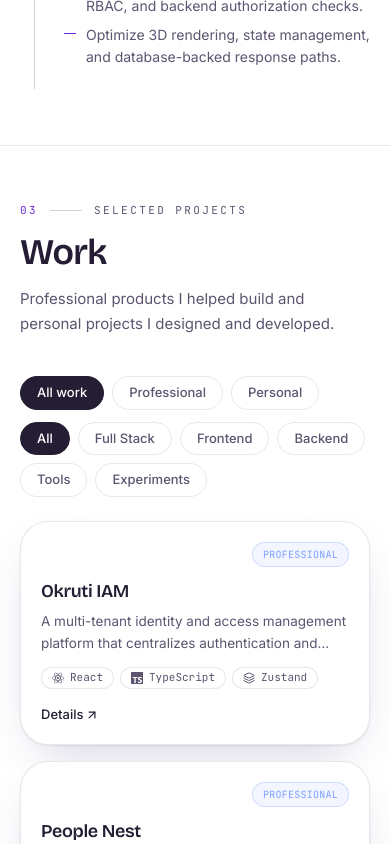
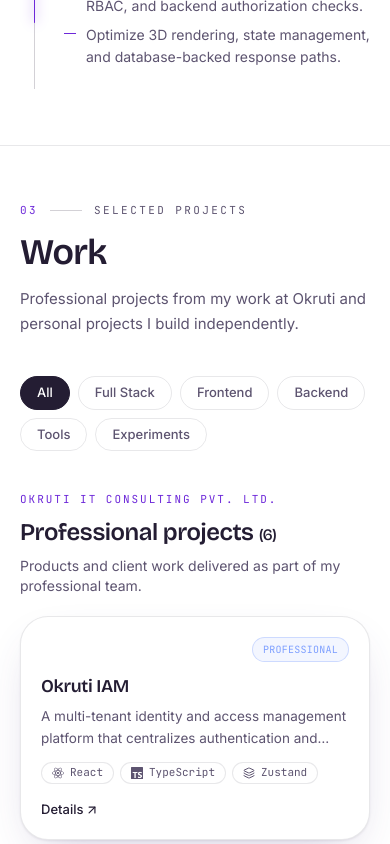
Before and after one commit to iamgauravjoshi/developer-portfolio, a Next.js app: page / in a window 390 px wide. Shown: the part 2941-3785 px from the top of the page. Built offline with nearby package versions, Linux system fonts and the light colour scheme.

Commit message:
Added professional projects in work section

```diff
--- a/src/app/sitemap.ts
+++ b/src/app/sitemap.ts
@@ -3,7 +3,7 @@
 import { projects } from '@/data/projects';
 
 export default function sitemap(): MetadataRoute.Sitemap {
-  const cases = projects.map((p) => ({
+  const cases = projects.filter((p) => p.hasCaseStudy !== false).map((p) => ({
     url: `${profile.siteUrl}work/${p.slug}`,
     changeFrequency: 'yearly' as const,
     priority: 0.8,
--- a/src/app/work/[slug]/page.tsx
+++ b/src/app/work/[slug]/page.tsx
@@ -18,9 +18,10 @@
 import type { Project } from "@/types";
 
 const all = projects;
+const caseStudies = all.filter((project) => project.hasCaseStudy !== false);
 
 export function generateStaticParams() {
-	return all.map((p) => ({ slug: p.slug }));
+	return caseStudies.map((p) => ({ slug: p.slug }));
 }
 
 export async function generateMetadata({
@@ -31,7 +32,7 @@
 	const { slug } = await params;
 	const project = all.find((p) => p.slug === slug);
 	// Avoid generating project metadata for unknown slugs.
-	if (!project) notFound();
+	if (!project || project.hasCaseStudy === false) notFound();
 	const socialTitle = `${project.title} | ${profile.name}`;
 	const socialImage = `${profile.siteUrl}opengraph-image`;
 	return {
@@ -116,7 +117,7 @@
 }) {
 	const { slug } = await params;
 	const project = all.find((p) => p.slug === slug);
-	if (!project) notFound();
+	if (!project || project.hasCaseStudy === false) notFound();
 
 	return <CaseBody project={project} />;
 }
@@ -147,8 +148,8 @@
 
 function CaseBody({ project }: { project: Project }) {
 	const meta = categoryMeta[project.category];
-	const idx = all.findIndex((p) => p.slug === project.slug);
-	const next = all[(idx + 1) % all.length];
+	const idx = caseStudies.findIndex((p) => p.slug === project.slug);
+	const next = caseStudies[(idx + 1) % caseStudies.length];
 	let sectionNumber = 0;
 	const nextSectionNumber = () => String(++sectionNumber).padStart(2, "0");
 
--- a/src/components/sections/Engineering.tsx
+++ b/src/components/sections/Engineering.tsx
@@ -13,13 +13,9 @@
 import { Tilt } from "@/components/motion/effects";
 import { skillIcon, GithubIcon } from "./skillIcons";
 import { cn } from "@/lib/utils";
+import type { Project } from "@/types";
 
 const filters = ["All", ...PROJECT_FILTERS] as const;
-const originFilters = [
-	{ label: "All work", value: "all" },
-	{ label: "Professional", value: "professional" },
-	{ label: "Personal", value: "personal" },
-] as const;
 const repositoryColors = [
 	"#8B5CF6",
 	"#6366F1",
@@ -34,24 +30,24 @@
 	"#EC4899",
 	"#D946EF",
 ];
+
 type Filter = (typeof filters)[number];
-type OriginFilter = (typeof originFilters)[number]["value"];
 
 export default function Engineering() {
 	const [filter, setFilter] = useState<Filter>("All");
-	const [originFilter, setOriginFilter] = useState<OriginFilter>("all");
-	const list = filterProjects(projects, filter).filter((project) => {
-		if (originFilter === "all") return true;
-		if (originFilter === "professional")
-			return project.category === "professional";
-		return project.category !== "professional";
-	});
+	const filteredProjects = filterProjects(projects, filter);
+	const professionalProjects = filteredProjects.filter(
+		(project) => project.category === "professional",
+	);
+	const personalProjects = filteredProjects.filter(
+		(project) => project.category !== "professional",
+	);
 
 	return (
 		<section
 			id="work"
 			aria-labelledby="eng-h"
-			className="mx-auto max-w-6xl scroll-mt-28 px-5 md:px-8 py-14 md:py-20"
+			className="mx-auto max-w-6xl scroll-mt-28 px-5 py-14 md:px-8 md:py-20"
 		>
 			<span id="eng-h" className="sr-only">
 				Work
@@ -60,54 +56,110 @@
 				index="03"
 				eyebrow="Selected projects"
 				title="Work"
-				body="Professional products I helped build and personal projects I designed and developed."
+				body="Professional projects from my work at Okruti and personal projects I build independently."
 			/>
-			<div
-				className="mb-3 flex flex-wrap gap-2"
-				role="group"
-				aria-label="Filter projects by origin"
-			>
-				{originFilters.map(({ label, value }) => (
-					<button
-						key={value}
-						onClick={() => setOriginFilter(value)}
-						aria-pressed={originFilter === value}
-						className="rounded-full border px-4 py-1.5 text-[13px] font-medium transition-all"
-						style={{
-							borderColor:
-								originFilter === value ? "var(--foreground)" : "var(--border)",
-							background:
-								originFilter === value ? "var(--foreground)" : "transparent",
-							color:
-								originFilter === value ? "var(--background)" : "var(--muted)",
-						}}
-					>
-						{label}
-					</button>
-				))}
-			</div>
+
 			<div
 				className="mb-6 flex flex-wrap gap-2"
 				role="group"
 				aria-label="Filter projects by focus"
 			>
-				{filters.map((f) => (
+				{filters.map((filterOption) => (
 					<button
-						key={f}
-						onClick={() => setFilter(f)}
-						aria-pressed={filter === f}
+						key={filterOption}
+						onClick={() => setFilter(filterOption)}
+						aria-pressed={filter === filterOption}
 						className={cn(
 							"rounded-full border px-4 py-1.5 text-[13px] font-medium transition-all",
 						)}
 						style={{
-							borderColor: filter === f ? "var(--foreground)" : "var(--border)",
-							background: filter === f ? "var(--foreground)" : "transparent",
-							color: filter === f ? "var(--background)" : "var(--muted)",
+							borderColor:
+								filter === filterOption ? "var(--foreground)" : "var(--border)",
+							background:
+								filter === filterOption ? "var(--foreground)" : "transparent",
+							color:
+								filter === filterOption ? "var(--background)" : "var(--muted)",
 						}}
 					>
-						{f}
+						{filterOption}
 					</button>
 				))}
+			</div>
+
+			{professionalProjects.length > 0 && (
+				<ProjectGroup
+					id="professional-projects"
+					eyebrow="Okruti IT Consulting Pvt. Ltd."
+					title="Professional projects"
+					description="Products and client work delivered as part of my professional team."
+					projects={professionalProjects}
+				/>
+			)}
+
+			{personalProjects.length > 0 && (
+				<ProjectGroup
+					id="personal-projects"
+					eyebrow="Independent work"
+					title="Personal projects"
+					description="Products and tools I build independently, including open-source work."
+					projects={personalProjects}
+				/>
+			)}
+
+			<Reveal className="mt-8 text-center">
+				<a
+					href={profile.github}
+					target="_blank"
+					rel="noreferrer"
+					className="inline-flex items-center gap-2 rounded-full border px-5 py-3 text-sm font-semibold transition-transform hover:scale-[1.03]"
+					style={{
+						borderColor: "var(--border-strong)",
+						background: "var(--surface)",
+					}}
+				>
+					<GithubIcon className="h-4 w-4" /> More on GitHub{" "}
+					<ArrowUpRight className="h-4 w-4" aria-hidden />
+				</a>
+			</Reveal>
+		</section>
+	);
+}
+
+function ProjectGroup({
+	id,
+	eyebrow,
+	title,
+	description,
+	projects,
+}: {
+	id: string;
+	eyebrow: string;
+	title: string;
+	description: string;
+	projects: Project[];
+}) {
+	return (
+		<section
+			id={id}
+			aria-labelledby={`${id}-heading`}
+			className="mt-10 scroll-mt-28"
+		>
+			<div className="mb-5 max-w-2xl">
+				<p
+					className="font-mono2 text-[11px] tracking-[0.18em] uppercase"
+					style={{ color: "var(--accent)" }}
+				>
+					{eyebrow}
+				</p>
+				<h3
+					id={`${id}-heading`}
+					className="font-display mt-2 text-2xl font-semibold md:text-3xl"
+				>
+					{title} <span className="text-base font-medium">({projects.length})</span>
+				</h3>
+				<p className="mt-2 text-sm" style={{ color: "var(--muted)" }}>
+					{description}
+				</p>
 			</div>
 
 			<motion.div
@@ -116,8 +168,25 @@
 				style={{ perspective: "1200px" }}
 			>
 				<AnimatePresence mode="popLayout">
-					{list.map((p, index) => (
-						<Tilt key={p.id} max={4} className="h-full">
+					{projects.map((project, index) => (
+						<ProjectCard
+							key={project.id}
+							project={project}
+							index={index}
+						/>
+					))}
+				</AnimatePresence>
+			</motion.div>
+		</section>
+	);
+}
+
+function ProjectCard({ project, index }: { project: Project; index: number }) {
+	const category = categoryMeta[project.category];
+	const hasCaseStudy = project.hasCaseStudy !== false;
+
+	return (
+		<Tilt max={4} className="h-full">
 			<motion.article
 				layout
 				initial={{ opacity: 0, scale: 0.96 }}
@@ -164,49 +233,56 @@
 						<span
 							className="rounded-full border px-2.5 py-1 font-mono2 text-[10px] uppercase tracking-wide"
 							style={{
-												color: categoryMeta[p.category].color,
-												borderColor: `color-mix(in srgb, ${categoryMeta[p.category].color} 32%, transparent)`,
-												background: `color-mix(in srgb, ${categoryMeta[p.category].color} 9%, var(--surface))`,
+								color: category.color,
+								borderColor: `color-mix(in srgb, ${category.color} 32%, transparent)`,
+								background: `color-mix(in srgb, ${category.color} 9%, var(--surface))`,
 							}}
 						>
-											{categoryMeta[p.category].label}
+							{category.label}
 						</span>
 					</div>
-									<h3 className="font-display mt-2.5 text-lg font-semibold">
-										<Link href={`/work/${p.slug}`} className="link-underline">
-											{p.title}
+					<h4 className="font-display mt-2.5 text-lg font-semibold">
+						{hasCaseStudy ? (
+							<Link href={`/work/${project.slug}`} className="link-underline">
+								{project.title}
 							</Link>
-									</h3>
+						) : (
+							project.title
+						)}
+					</h4>
 					<p
 						className="mt-1.5 line-clamp-2 text-[13.5px] leading-relaxed"
 						style={{ color: "var(--muted)" }}
 					>
-										{p.description}
+						{project.description}
 					</p>
-									{p.technologies.length > 0 && (
+					{project.technologies.length > 0 && (
 						<div className="mt-3 flex flex-wrap gap-1.5">
-											{p.technologies.slice(0, 3).map((t) => {
-												const TIcon = skillIcon(t);
+							{project.technologies.slice(0, 3).map((technology) => {
+								const TechnologyIcon = skillIcon(technology);
 								return (
-													<Chip key={t}>
-														<TIcon className="h-3 w-3" />
-														{t}
+									<Chip key={technology}>
+										<TechnologyIcon className="h-3 w-3" />
+										{technology}
 									</Chip>
 								);
 							})}
 						</div>
 					)}
+					{(hasCaseStudy || project.githubUrl) && (
 						<div className="mt-auto flex items-center gap-3 pt-4 text-[13px] font-medium">
+							{hasCaseStudy && (
 								<Link
-											href={`/work/${p.slug}`}
+									href={`/work/${project.slug}`}
 									className="inline-flex items-center gap-0.5 link-underline"
 								>
-											Details{" "}
+									Details
 									<ArrowUpRight className="h-3.5 w-3.5" aria-hidden />
 								</Link>
-										{p.githubUrl && (
+							)}
+							{project.githubUrl && (
 								<a
-												href={p.githubUrl}
+									href={project.githubUrl}
 									target="_blank"
 									rel="noreferrer"
 									className="link-underline"
@@ -216,28 +292,9 @@
 								</a>
 							)}
 						</div>
+					)}
 				</div>
 			</motion.article>
 		</Tilt>
-					))}
-				</AnimatePresence>
-			</motion.div>
-
-			<Reveal className="mt-8 text-center">
-				<a
-					href={profile.github}
-					target="_blank"
-					rel="noreferrer"
-					className="inline-flex items-center gap-2 rounded-full border px-5 py-3 text-sm font-semibold transition-transform hover:scale-[1.03]"
-					style={{
-						borderColor: "var(--border-strong)",
-						background: "var(--surface)",
-					}}
-				>
-					<GithubIcon className="h-4 w-4" /> More on GitHub{" "}
-					<ArrowUpRight className="h-4 w-4" aria-hidden />
-				</a>
-			</Reveal>
-		</section>
 	);
 }
--- a/src/data/projects.ts
+++ b/src/data/projects.ts
@@ -19,6 +19,7 @@
 		slug: "okruti-iam",
 		title: "Okruti IAM",
 		category: "professional",
+		hasCaseStudy: true,
 		tags: ["Full Stack", "Backend", "Tools"],
 		domain: "Identity & Access Management · Multi-tenant SaaS",
 		problem:
@@ -62,6 +63,7 @@
 		slug: "people-nest",
 		title: "People Nest",
 		category: "professional",
+		hasCaseStudy: true,
 		tags: ["Full Stack"],
 		domain: "HRMS · Employee lifecycle management",
 		problem:
@@ -74,7 +76,17 @@
 			"Implemented workflow handling across HR processes.",
 			"Developed secure user experiences based on role.",
 		],
-		technologies: [],
+		technologies: [
+			"Next.js",
+			"React",
+			"TypeScript",
+			"Tailwind CSS",
+			"Sass/SCSS",
+			"Zustand",
+			"React Hook Form",
+			"Recharts",
+			"Lucide React",
+		],
 		solution:
 			"Organized the portal around employee lifecycle workflows and role-based user experiences.",
 		highlights: [
@@ -91,6 +103,7 @@
 		slug: "rcr-mining-technologies",
 		title: "RCR Mining Technologies",
 		category: "professional",
+		hasCaseStudy: true,
 		tags: ["Frontend", "Tools"],
 		domain: "E-commerce · 3D equipment configurator",
 		context:
@@ -127,6 +140,120 @@
 		],
 		outcome:
 			"Delivered an interactive equipment-commerce experience with 3D configuration, product discovery, and near real-time updates.",
+		accent: "#8b5cf6",
+	},
+	{
+		id: "bremworth-aus",
+		slug: "bremworth-aus",
+		title: "Bremworth AUS",
+		category: "professional",
+		hasCaseStudy: true,
+		tags: ["Frontend", "Tools"],
+		domain: "E-commerce · Premium carpets and rugs",
+		context:
+			"Bremworth creates high-performance carpets and rugs from New Zealand wool.",
+		problem:
+			"Customers need to find relevant carpet products and compare detailed product information through a clear e-commerce experience.",
+		description:
+			"Front-end contributions to Bremworth's Dynamics 365 Commerce experience, improving product search, descriptions, and merchandising workflows.",
+		role: "Software Developer on the Okruti IT Consulting Pvt. Ltd. team",
+		responsibilities: [
+			"Built front-end features for the Bremworth e-commerce website using Microsoft Dynamics 365.",
+			"Customized platform modules for product search and richer product descriptions.",
+			"Developed reusable UI components and product grids with filtering, sorting, and pagination.",
+			"Supported e-commerce, CSU, and back-office workflows through tailored front-end enhancements.",
+		],
+		technologies: ["Microsoft Dynamics 365", "React", "TypeScript", "SCSS"],
+		highlights: [
+			"Product search and detail enhancements in Dynamics 365 Commerce.",
+			"Reusable product discovery components with filtering, sorting, and pagination.",
+			"Front-end support for e-commerce and back-office workflows.",
+		],
+		challenges:
+			"The commerce experience needed to improve product discovery while fitting existing e-commerce, CSU, and back-office workflows.",
+		solution:
+			"Customized Dynamics 365 Commerce modules for search and product descriptions, and built reusable product grids with filtering, sorting, and pagination.",
+		outcome:
+			"Improved product search, product information, and merchandising workflows through reusable front-end features.",
+		accent: "#8b5cf6",
+	},
+	{
+		id: "bakers-cobs",
+		slug: "bakers-cobs",
+		title: "Bakers & COBS",
+		category: "professional",
+		hasCaseStudy: true,
+		tags: ["Frontend", "Tools"],
+		domain: "E-commerce · Bakery products",
+		problem:
+			"Bakery commerce experiences needed project-specific Dynamics 365 modules that could work alongside third-party systems connected to D365 CRM.",
+		description:
+			"Supported design and module customization for bakery e-commerce experiences built with Dynamics 365 Commerce and Site Builder.",
+		role: "Software Developer on the Okruti IT Consulting Pvt. Ltd. team",
+		responsibilities: [
+			"Customized Dynamics 365 modules to match project requirements.",
+			"Created project-specific modules and components inside the Dynamics 365 application.",
+			"Supported custom modules working alongside third-party systems connected to D365 CRM.",
+		],
+		technologies: [
+			"Microsoft Dynamics 365",
+			"React",
+			"TypeScript",
+			"SCSS",
+			"Site Builder",
+		],
+		highlights: [
+			"Project-specific commerce modules and components.",
+			"Dynamics 365 Site Builder customizations.",
+			"Support for third-party integrations connected to D365 CRM.",
+		],
+		challenges:
+			"Custom bakery commerce modules needed to fit project requirements and coexist with third-party applications connected to Dynamics 365 CRM.",
+		solution:
+			"Customized Dynamics 365 modules and built project-specific components using React, TypeScript, SCSS, and Site Builder.",
+		outcome:
+			"Supported bakery e-commerce flows with tailored modules designed to work alongside connected third-party systems.",
+		accent: "#8b5cf6",
+	},
+	{
+		id: "cpa-australia-poc",
+		slug: "cpa-australia-poc",
+		title: "CPA Australia (POC)",
+		category: "professional",
+		hasCaseStudy: true,
+		tags: ["Frontend", "Tools"],
+		domain: "E-commerce · Online courses and video",
+		context:
+			"A proof of concept for selling courses and video lectures through static pages and dynamic course and video listings.",
+		problem:
+			"The commerce experience needed to combine course discovery, video content, and customizable Dynamics 365 modules.",
+		description:
+			"Contributed to a Dynamics 365 proof of concept for online courses and video lectures, including static content, dynamic listings, and video integration.",
+		role: "Software Developer on the Okruti IT Consulting Pvt. Ltd. team",
+		responsibilities: [
+			"Collaborated on the proof of concept for selling online courses and video lectures.",
+			"Implemented and styled the header, footer, and navigation through Site Builder and SCSS.",
+			"Customized Dynamics 365 modules to support video integration.",
+			"Helped validate the feasibility and scalability of the proposed commerce experience.",
+		],
+		technologies: [
+			"Microsoft Dynamics 365",
+			"React",
+			"TypeScript",
+			"SCSS",
+			"Site Builder",
+		],
+		highlights: [
+			"Static course content with dynamic course and video listings.",
+			"Site Builder navigation and layout customizations.",
+			"Video integration support in Dynamics 365 modules.",
+		],
+		challenges:
+			"The proof of concept needed to combine static content, dynamic course and video listings, and video support within a customizable commerce experience.",
+		solution:
+			"Built header, footer, and navigation through Site Builder with SCSS, and customized Dynamics 365 modules to support video integration.",
+		outcome:
+			"Helped validate the feasibility and scalability of the proposed course and video commerce experience.",
 		accent: "#8b5cf6",
 	},
 	{
--- a/src/types.ts
+++ b/src/types.ts
@@ -15,6 +15,7 @@
   responsibilities: string[];
   technologies: string[];
   highlights: string[];
+  hasCaseStudy?: boolean;
   challenges?: string;
   solution?: string;
   outcome?: string;
```
Lines whose indentation alone changed are shown as unchanged.
